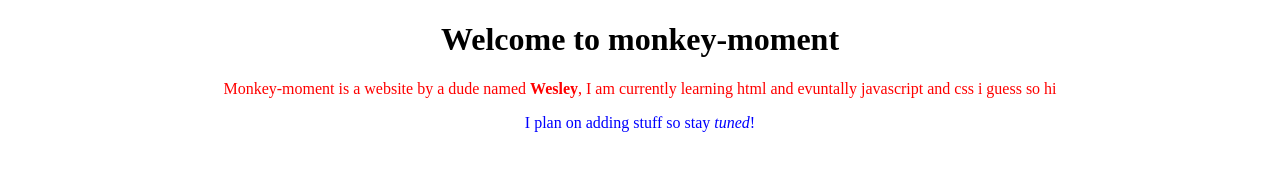
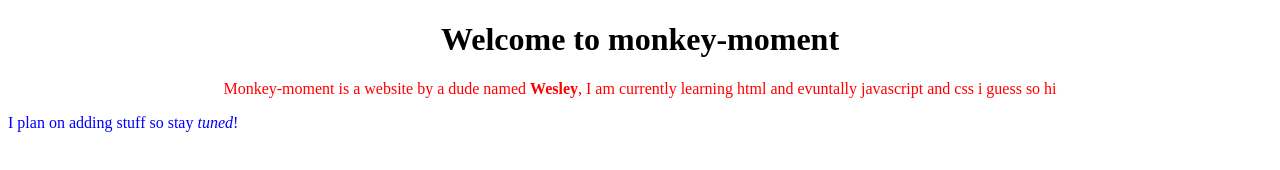
Before and after one commit to catmandudewes/monkey-moment, a plain HTML site: page index.html in a window 1280 px wide. Drawn offline with Linux system fonts and the light colour scheme.

Commit message:
Update index.html

```diff
--- a/index.html
+++ b/index.html
@@ -10,9 +10,7 @@
 <h1>Welcome to monkey-moment</h1>
   <p>Monkey-moment is a website by a dude named <b>Wesley</b>, I am currently learning html and evuntally javascript and css i guess so hi</p>
 
-  <div id="uno">
-    <p id="uno">I plan on adding stuff so stay <i>tuned</i>!</p>
-  <div/>
+  <div id="uno">I plan on adding stuff so stay <i>tuned</i>!<div/>
 
 
 
```
